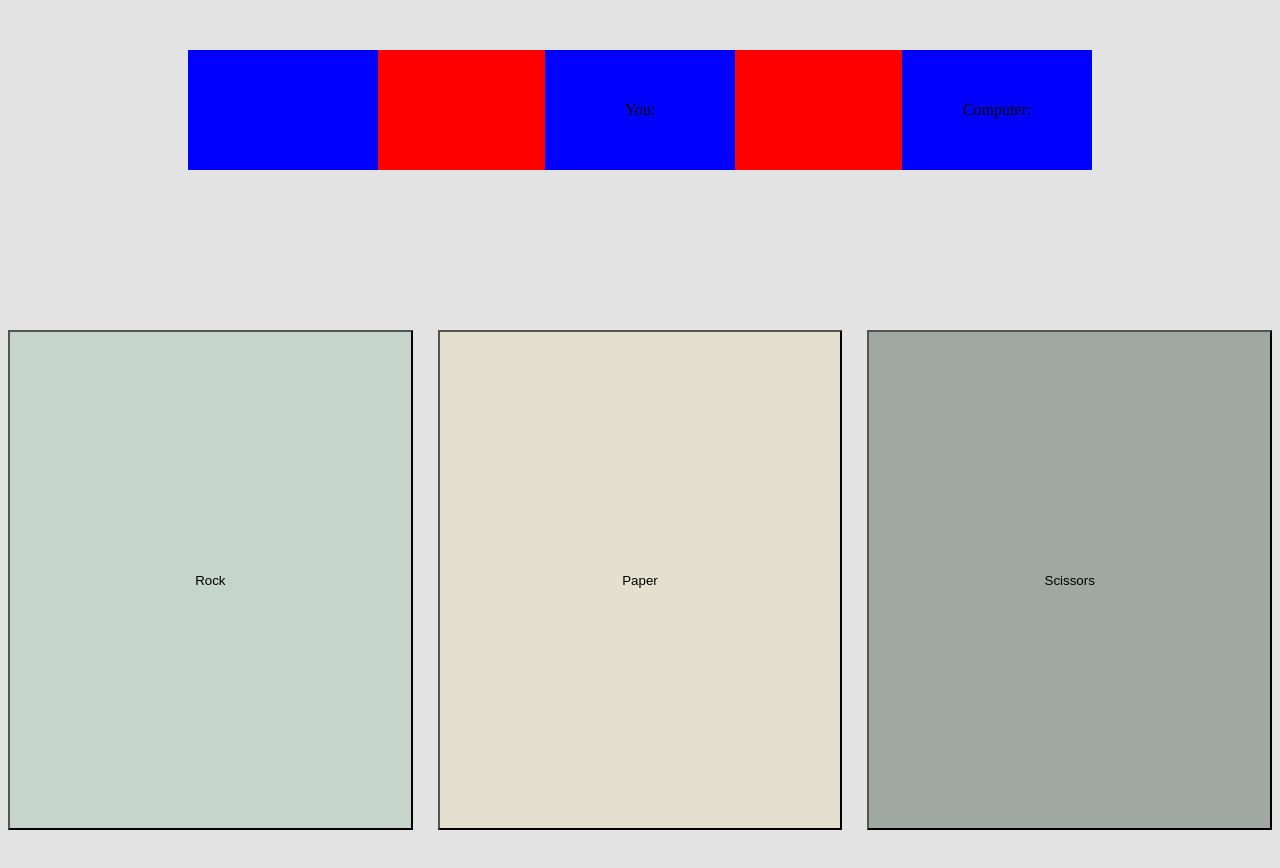
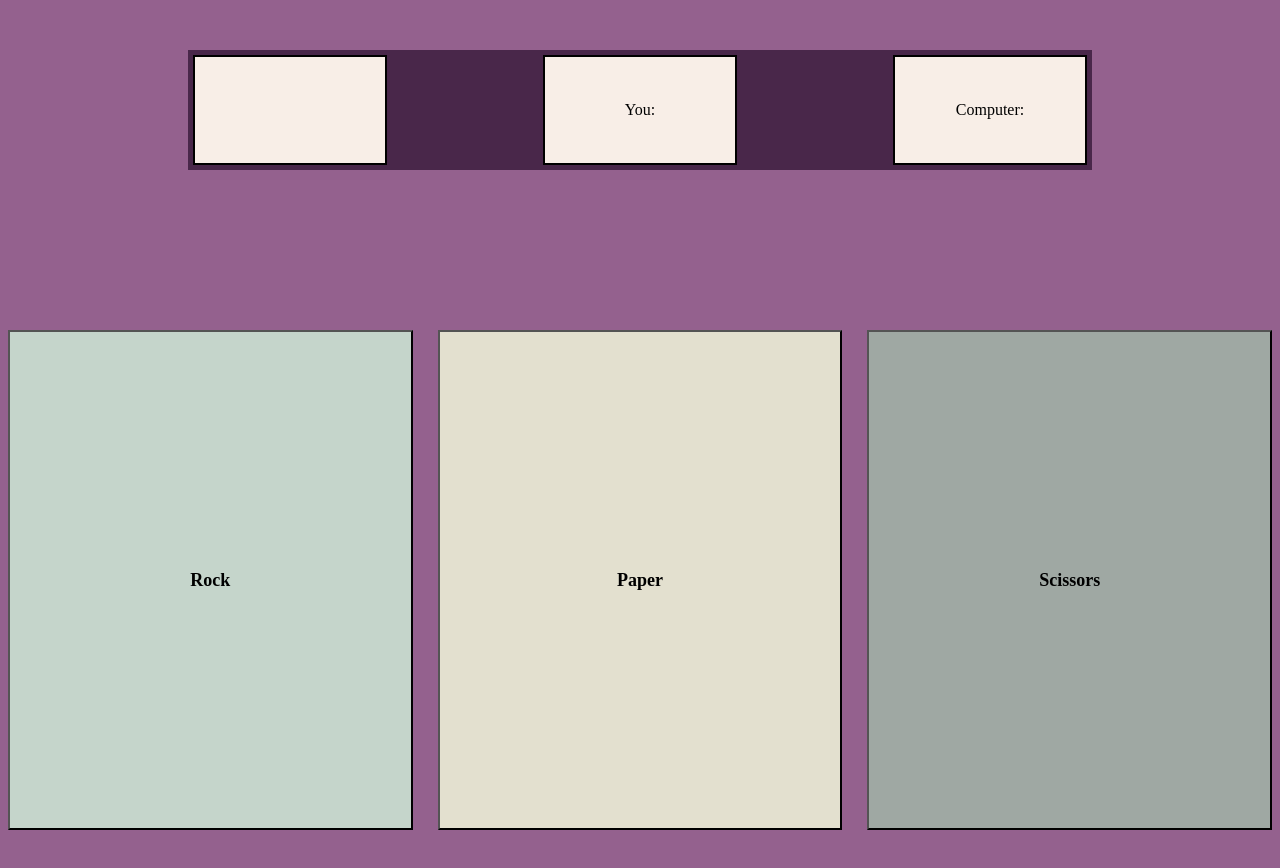
Before and after one commit to bathan1/rock-paper-scissors-demo, a plain HTML site: page index.html in a window 1280 px wide. Drawn offline with Linux system fonts and the light colour scheme.

Commit message:
Finish basic css styling

```diff
--- a/index.js
+++ b/index.js
@@ -108,6 +108,7 @@ function game() {
 
         if (userScore == 5) {
             const gameOverMsg = document.createElement('div');
+            gameOverMsg.className = "infoMsg";
             gameOverMsg.id = 'gameOver';
             gameOverMsg.textContent = "Congrats, you win!";
             gameInfo?.appendChild(gameOverMsg);
--- a/styles.css
+++ b/styles.css
@@ -1,5 +1,6 @@
 body {
-    background-color: #E3E3E3;
+    background-color: #94618E;
+    font-family: 'Cascadia Code';
 }
 
 #gameButtons {
@@ -8,11 +9,16 @@ body {
     align-items:center;
     height: 100vh;
     gap: 25px;
+
 }
 
 .userButton {
     flex-basis: 500px;
     min-height: 500px;
+
+    font-family: 'Cascadia Code';
+    font-size: large;
+    font-weight: bolder;
 }
 
 #rock {
@@ -28,7 +34,7 @@ body {
 }
 
 #gameInfo {
-    background-color:red;
+    background-color:#49274A;
 
     display:flex;
     justify-content: space-between;
@@ -41,7 +47,7 @@ body {
 }
 
 .infoMsg {
-    background-color:blue;
+    background-color:#F8EEE7;
     flex-basis: 150px;
 
     display:flex;
@@ -49,5 +55,6 @@ body {
     align-items:center;
 
     padding: 20px;
-
+    margin: 5px;
+    border: 2px solid black;
 }
```
